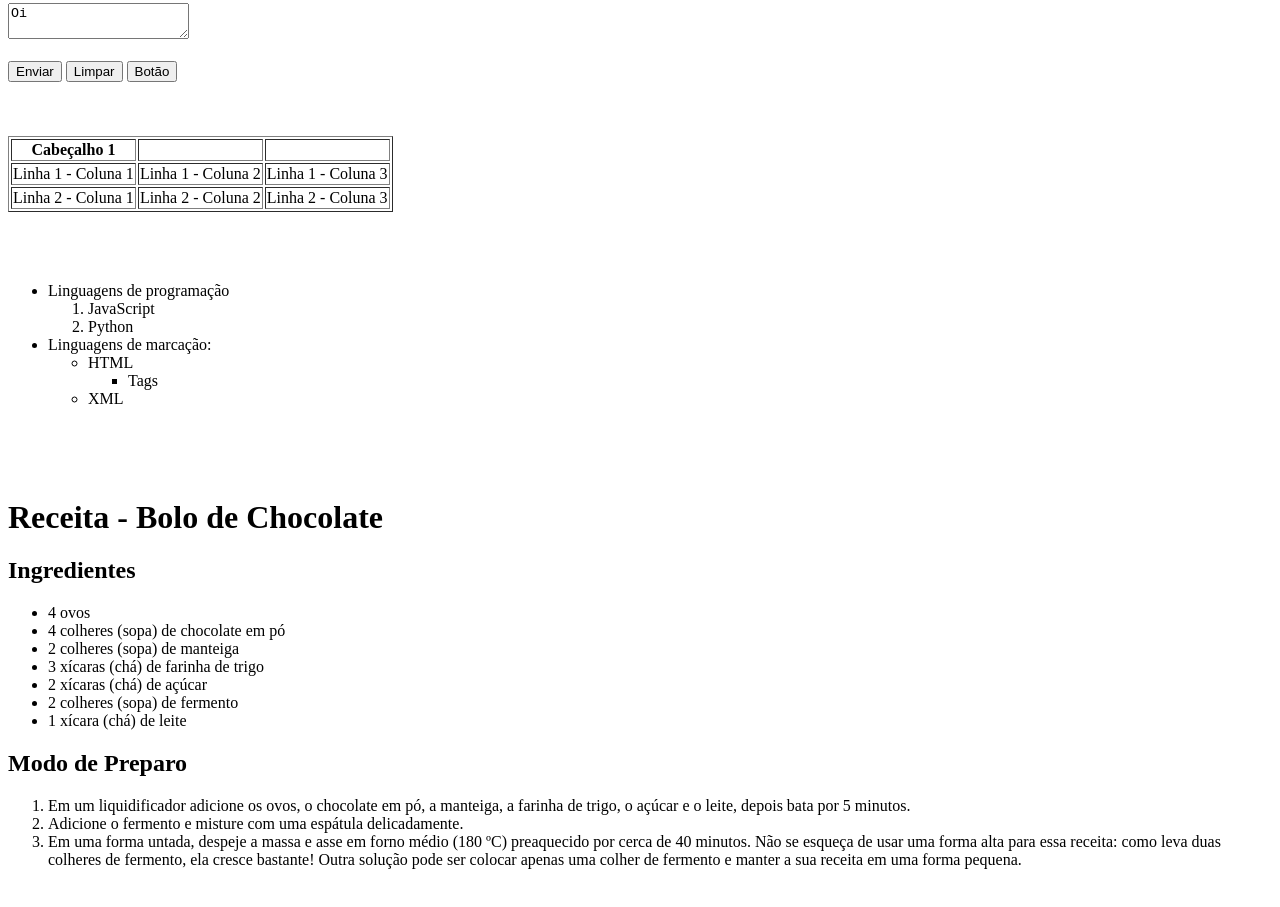
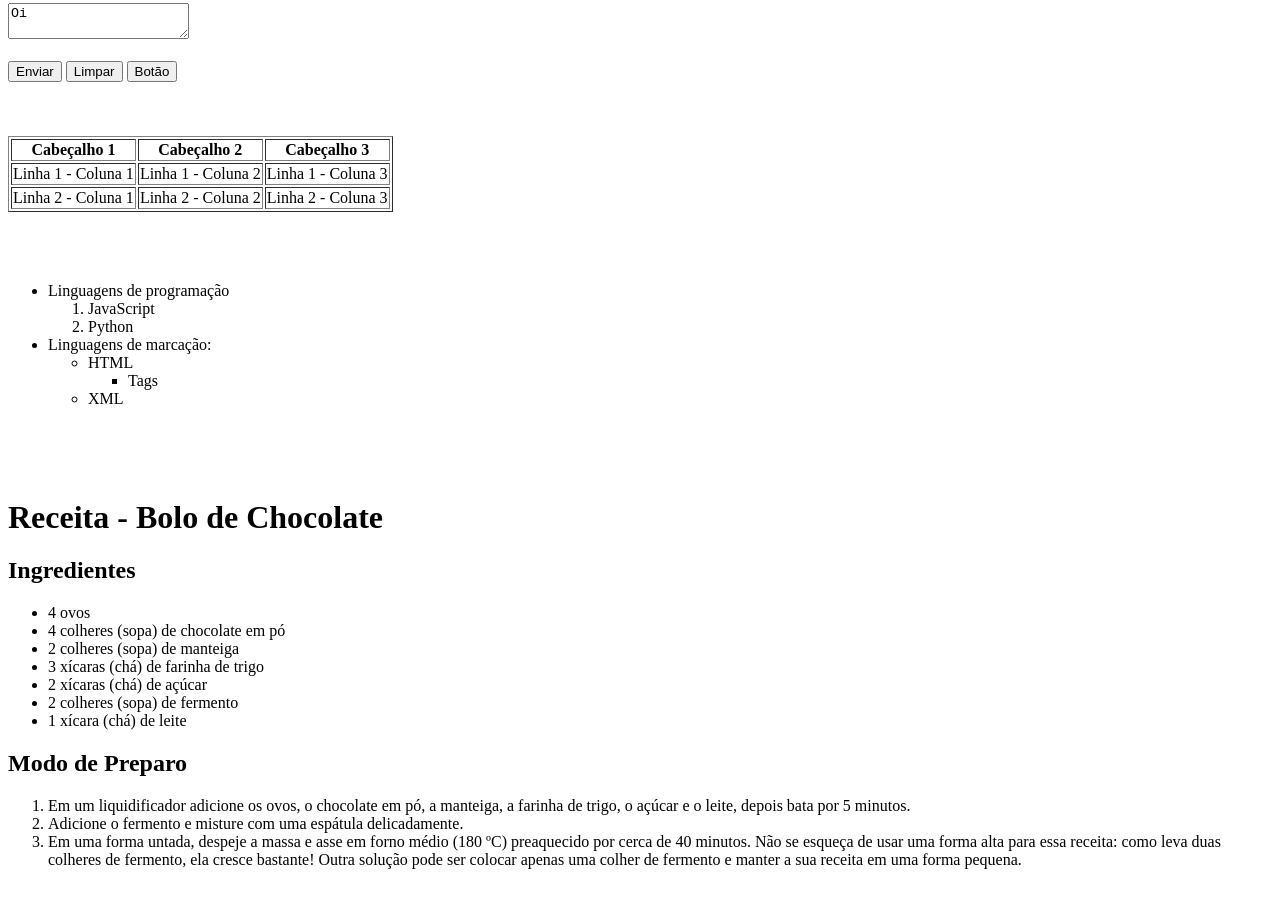
Before and after one commit to andressaoliveira/coderhouse-dev-web-45400, a plain HTML site: page aulas/aula5.html in a window 1280 px wide. Shown: the part 779-1686 px from the top of the page. Drawn offline with Linux system fonts and the light colour scheme.

Commit message:
correção da tabela

```diff
--- a/aulas/aula5.html
+++ b/aulas/aula5.html
@@ -84,9 +84,11 @@
 
     <div id="tabela">
 <table border>
+    <tr><!-- início da linha do cabeçalho-->
         <th>Cabeçalho 1</th>
-            <th></th>
-            <th></th>
+        <th>Cabeçalho 2</th>
+        <th>Cabeçalho 3 </th>
+    </tr><!-- final da linha do cabeçalho-->
     <tr><!-- início da primeira linha-->
         <td>Linha 1 - Coluna 1</td>
         <td>Linha 1 - Coluna 2</td>
```
Lines whose indentation alone changed are shown as unchanged.
